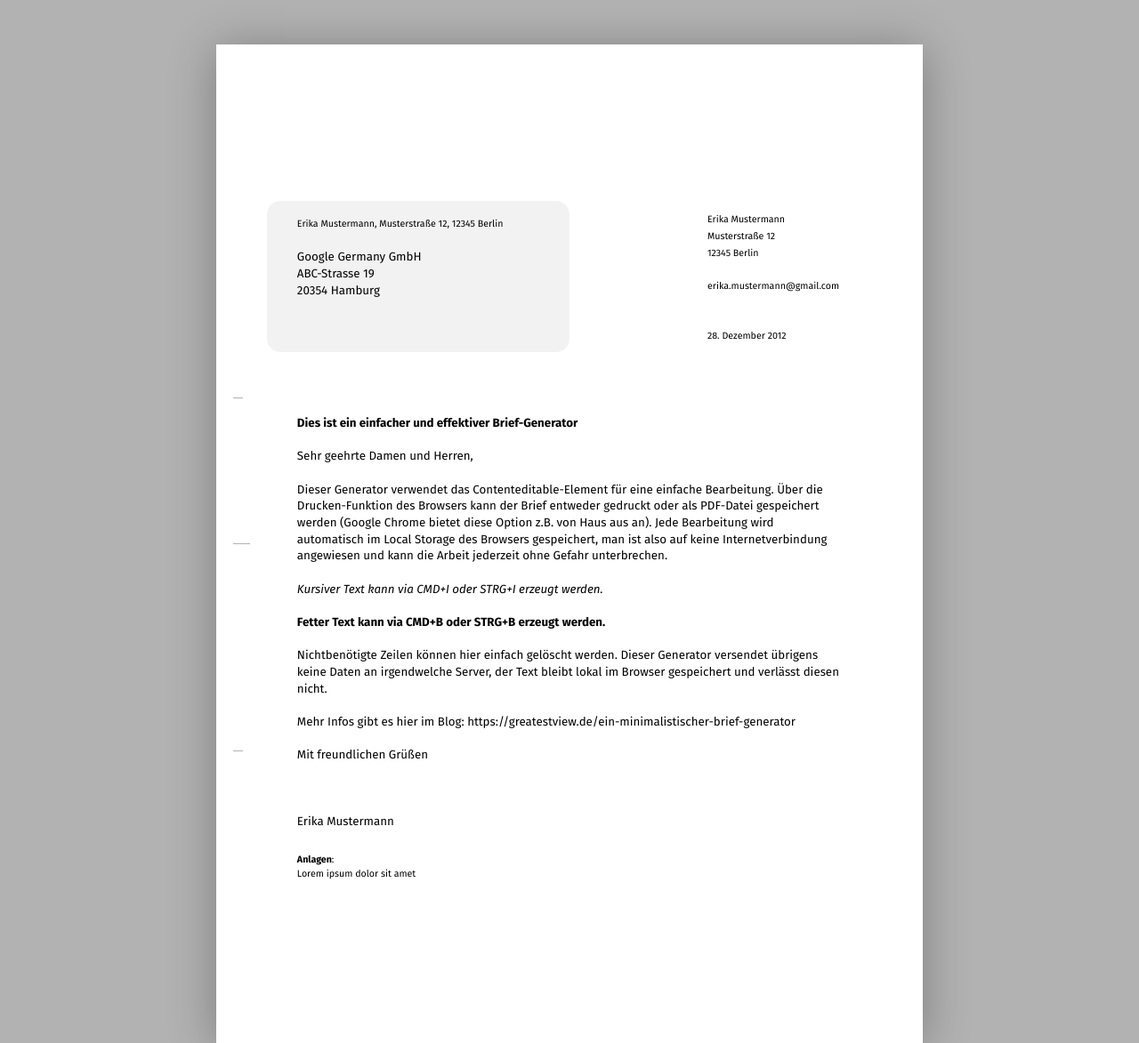
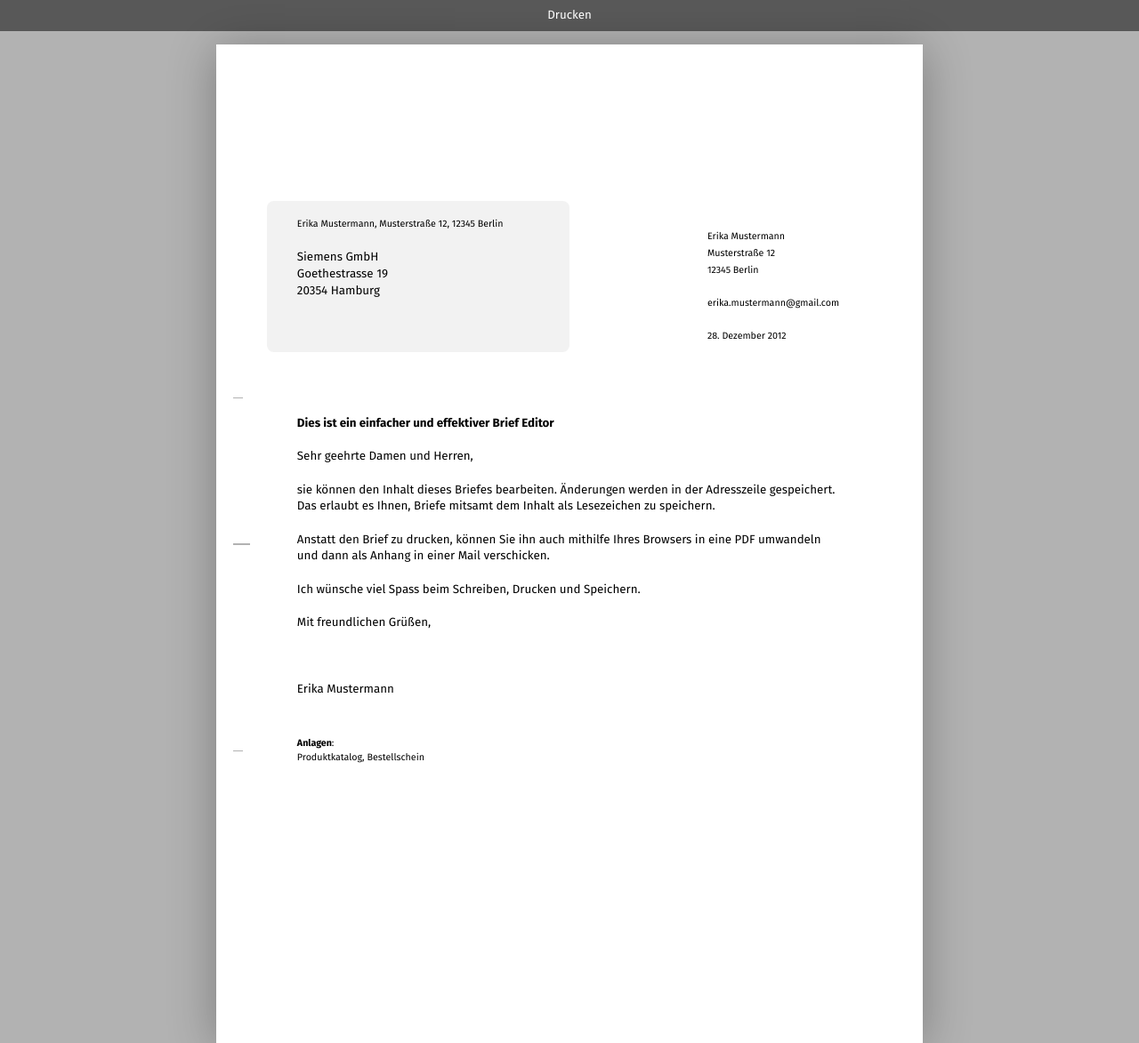
Before and after one commit to pkel/ghm, a PHP site: page / in a window 1280 px wide. Shown: the whole page at 89% size. Run offline with PHP 8.4, Linux system fonts and the light colour scheme; some libraries are stand-ins or nearby versions.

Commit message:
Improve letter preview / printing.

```diff
--- a/letter/css/style.css
+++ b/letter/css/style.css
@@ -35,8 +35,8 @@ p {
 
 }
 
-.clear-storage-btn {
-  display: none;
+.top-btn {
+  /* display: none; */
   position: fixed;
   left: 0;
   top: 0;
@@ -98,7 +98,7 @@ p {
   width: 90mm;
   height: 45mm;
 
-  border-radius: 4mm;
+  border-radius: 2mm;
   background: rgba(0, 0, 0, 0.05);
   z-index: 0;
 }
@@ -128,6 +128,10 @@ p {
   width: 40mm;
   height: 182pt;
   font-size: 8pt;
+}
+
+.sidebar p {
+  margin: 14pt 0 0 0;
 }
 
 .align-bottom {
@@ -176,12 +179,10 @@ p {
 .line {
   position: absolute;
   left: 5mm;
-  height: 0.3mm;
-  /* Won´t get printed, using 1x1 pixel instead */
-  /*background-color: rgba(0, 0, 0, 0.3);*/
+  height: 1pt;
 }
 
-.line-img-helper {
+.line-img {
   width: 100%;
   height: 100%;
   display: block;
@@ -244,7 +225,7 @@ p {
     margin: -7pt;
     padding: 7pt;
     width: 100%;
-    border-radius: 8px;
+    border-radius: 3px;
     background-color: rgba(255, 255, 255, 0);
     -webkit-transition: box-shadow 0.2s ease-in-out, background-color 0.2s ease-in-out;
     transition: box-shadow 0.2s ease-in-out, background-color 0.2s ease-in-out;
@@ -281,7 +262,7 @@ p {
 
 @media print {
   @page {
-    size: auto;   /* auto is the current printer page size */
+    size:   A4;     /* auto is the current printer page size */
     margin: 0mm;  /* This affects the margin in the printer settings */
   }
 
--- a/letter/index.html
+++ b/letter/index.html
@@ -1,5 +1,5 @@
 <!DOCTYPE html>
-<html lang="de" class="no-js" manifest="letter.appcache">
+<html lang="de">
 <head>
   <meta http-equiv="Content-type" content="text/html; charset=utf-8" />
 
@@ -15,32 +15,29 @@
     @license     GPL-3.0+
   -->
 
-  <title>Brief Generator</title>
+  <title>Brief Verfassen</title>
 
   <meta name="viewport" content="width=device-width, initial-scale=1, user-scalable=yes" />
-  <meta name="robots" content="noindex">
   <link href="https://fonts.googleapis.com/css?family=Fira+Sans:300,300i,400,400i,500,500i,700,700i" rel="stylesheet">
   <link href="css/style.css" rel="stylesheet" />
 </head>
 <body>
 
-  <a href="" class="clear-storage-btn no-print">Lokalen Entwurf im Browser löschen</a>
-
-  <section class="editors">
-    <h1 class="page-hd">persönlicher Brief Generator</h1>
-  </section>
+  <a href="javascript:window.print()" class="top-btn no-print">Drucken</a>
 
   <section class="preview">
     <div class="address-overlay"></div>
     <div class="address-wrapper box">
       <div class="address-overline baseline-8pt">
-        <div id="editable-sender" contenteditable="true">Erika Mustermann, Musterstraße 12, 12345 Berlin</div>
+        <div id="editable-sender" contenteditable="true">
+          Erika Mustermann, Musterstraße 12, 12345 Berlin
+        </div>
       </div>
       <div class="address baseline-10pt">
         <div id="editable-address" contenteditable="true">
           <br/>
-          Google Germany GmbH<br/>
-          ABC-Strasse 19<br/>
+          Siemens GmbH<br/>
+          Goethestrasse 19<br/>
           20354 Hamburg
         </div>
       </div>
@@ -48,46 +45,50 @@
     <div class="sidebar box baseline-8pt-bottom">
       <div class="sidebar-inner align-bottom">
         <div class="sidebar-text">
-          <div id="editable-sidebar" contenteditable="true">Erika Mustermann<br/>
+          <div id="editable-sidebar" contenteditable="true">
+            <p>Erika Mustermann<br/>
             Musterstraße 12<br/>
-            12345 Berlin<br/><br/>
-            erika.mustermann@gmail.com<br/><br/><br/>
-            <span class="sidebar-date">28. Dezember 2012</span>
+            12345 Berlin</p>
+            <p>erika.mustermann@gmail.com</p>
+            <p>28. Dezember 2012</p>
           </div>
         </div>
       </div>
     </div>
     <div class="body box baseline-10pt">
       <div class="body-subject">
-        <div id="editable-subject" contenteditable="true">Dies ist ein einfacher und effektiver Brief-Generator</div>
+        <div id="editable-subject" contenteditable="true">
+          Dies ist ein einfacher und effektiver Brief Editor
+        </div>
       </div>
       <div class="body-text">
         <div id="editable-body" contenteditable="true">
           <p>Sehr geehrte Damen und Herren,</p>
-          <p>Dieser Generator verwendet das Contenteditable-Element für eine einfache Bearbeitung. Über die Drucken-Funktion des Browsers kann der Brief entweder gedruckt oder als PDF-Datei gespeichert werden (Google Chrome bietet diese Option z.B. von Haus aus an). Jede Bearbeitung wird automatisch im Local Storage des Browsers gespeichert, man ist also auf keine Internetverbindung angewiesen und kann die Arbeit jederzeit ohne Gefahr unterbrechen.</p>
-          <p><em>Kursiver Text kann via CMD+I oder STRG+I erzeugt werden.</em></p>
-          <p><strong>Fetter Text kann via CMD+B oder STRG+B erzeugt werden.</strong></p>
-          <p>Nichtbenötigte Zeilen können hier einfach gelöscht werden. Dieser Generator versendet übrigens keine Daten an irgendwelche Server, der Text bleibt lokal im Browser gespeichert und verlässt diesen nicht.</p>
-          <p>Mehr Infos gibt es hier im Blog: https://greatestview.de/ein-minimalistischer-brief-generator</p>
-          <p>Mit freundlichen Grüßen<br/><br/><br/><br/>
-          Erika Mustermann</p>
+          <p>sie können den Inhalt dieses Briefes bearbeiten. Änderungen werden
+          in der Adresszeile gespeichert. Das erlaubt es Ihnen, Briefe mitsamt
+          dem Inhalt als Lesezeichen zu speichern.</p>
+          <p>Anstatt den Brief zu drucken, können Sie ihn auch mithilfe Ihres
+          Browsers in eine PDF umwandeln und dann als Anhang in einer Mail
+          verschicken.</p>
+          <p>Ich wünsche viel Spass beim Schreiben, Drucken und Speichern.</p>
+          <p>Mit freundlichen Grüßen,</p>
+          <p><br/><br/>Erika Mustermann<br/><br/></p>
         </div>
       </div>
       <div class="footer-attachments">
         <div class="attachments-bd baseline-8pt">
           <div id="editable-attachments" contenteditable="true">
             <strong>Anlagen</strong>:<br/>
-            Lorem ipsum dolor sit amet
+            Produktkatalog, Bestellschein
           </div>
         </div>
       </div>
     </div>
-    <div class="line line-1"><img src="img/1x1-semiblack.png" class="line-img-helper" alt="line" /></div>
-    <div class="line line-2"><img src="img/1x1-semiblack.png" class="line-img-helper" alt="line" /></div>
-    <div class="line line-3"><img src="img/1x1-semiblack.png" class="line-img-helper" alt="line" /></div>
+    <div class="line line-1"><img src="img/1x1-semiblack.png" class="line-img" alt="-" /></div>
+    <div class="line line-2"><img src="img/1x1-semiblack.png" class="line-img" alt="-" /></div>
+    <div class="line line-3"><img src="img/1x1-semiblack.png" class="line-img" alt="-" /></div>
   </section>
 
-  <script src="https://ajax.googleapis.com/ajax/libs/jquery/2.1.1/jquery.min.js"></script>
   <script src="js/script.js"></script>
 </body>
 </html>
```
Also changed, not shown: other parts of letter/css/style.css (+4 -25 lines), letter/js/script.js (+33 -25 lines).
